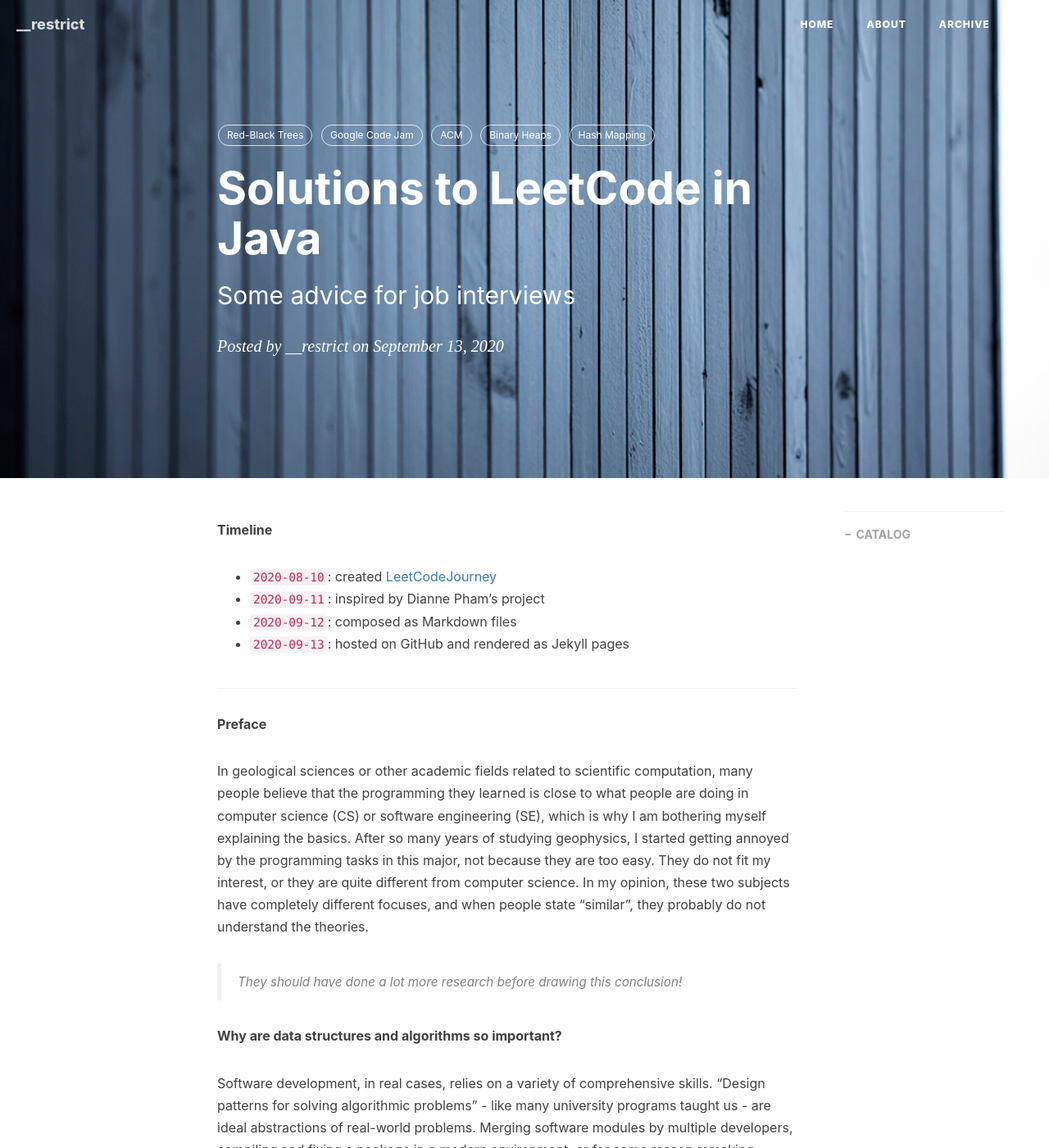
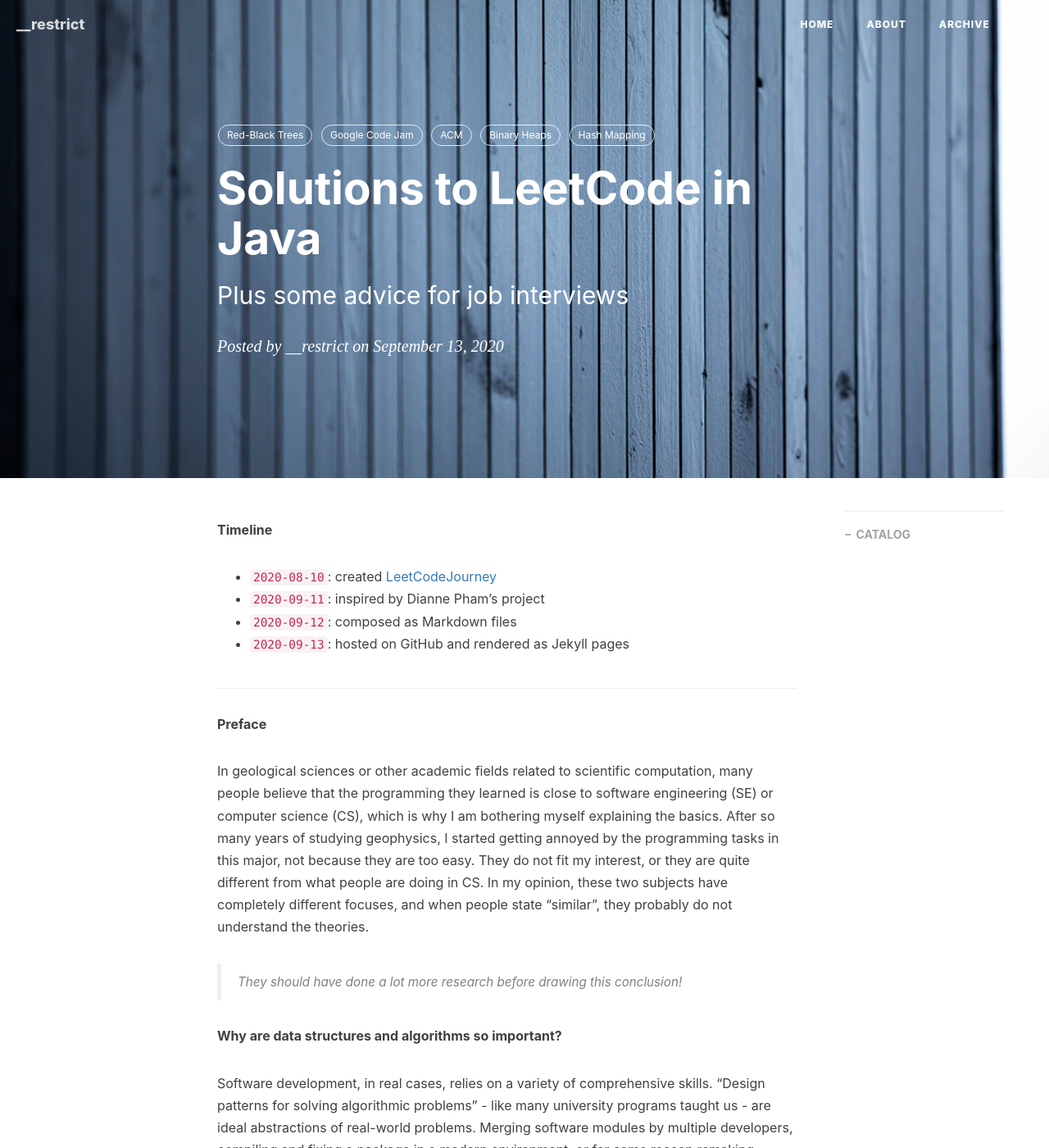
Before and after one commit to gengyu89/gengyu89.github.io, a Jekyll site: the page built from _posts/2020-09-13-leetcode-journey.markdown, in a window 1280 px wide and 1400 px high. Shown: the whole window at 82% size. Built offline with Jekyll 4.4.1, drawn with Linux system fonts in a browser that asks for light colours; nearby versions of some CDN libraries; comment, search, counter and statistics services are not loaded.

```diff
--- a/_posts/2020-09-13-leetcode-journey.markdown
+++ b/_posts/2020-09-13-leetcode-journey.markdown
@@ -1,7 +1,7 @@
 ---
 layout:     post
 title:      "Solutions to LeetCode in Java"
-subtitle:   "Some advice for job interviews"
+subtitle:   "Plus some advice for job interviews"
 date:       2020-09-13 12:00:00
 author:     "__restrict"
 header-img: "img/home-bg.jpg"
@@ -24,7 +24,7 @@
 
 **Preface**
 
-In geological sciences or other academic fields related to scientific computation, many people believe that the programming they learned is close to what people are doing in computer science (CS) or software engineering (SE), which is why I am bothering myself explaining the basics. After so many years of studying geophysics, I started getting annoyed by the programming tasks in this major, not because they are too easy. They do not fit my interest, or they are quite different from computer science. In my opinion, these two subjects have completely different focuses, and when people state "similar", they probably do not understand the theories.
+In geological sciences or other academic fields related to scientific computation, many people believe that the programming they learned is close to software engineering (SE) or computer science (CS), which is why I am bothering myself explaining the basics. After so many years of studying geophysics, I started getting annoyed by the programming tasks in this major, not because they are too easy. They do not fit my interest, or they are quite different from what people are doing in CS. In my opinion, these two subjects have completely different focuses, and when people state "similar", they probably do not understand the theories.
 
 > They should have done a lot more research before drawing this conclusion!
 
```
Also changed, not shown: _posts/2020-10-15-gmt-study-notes.markdown (+21 -21 lines).
